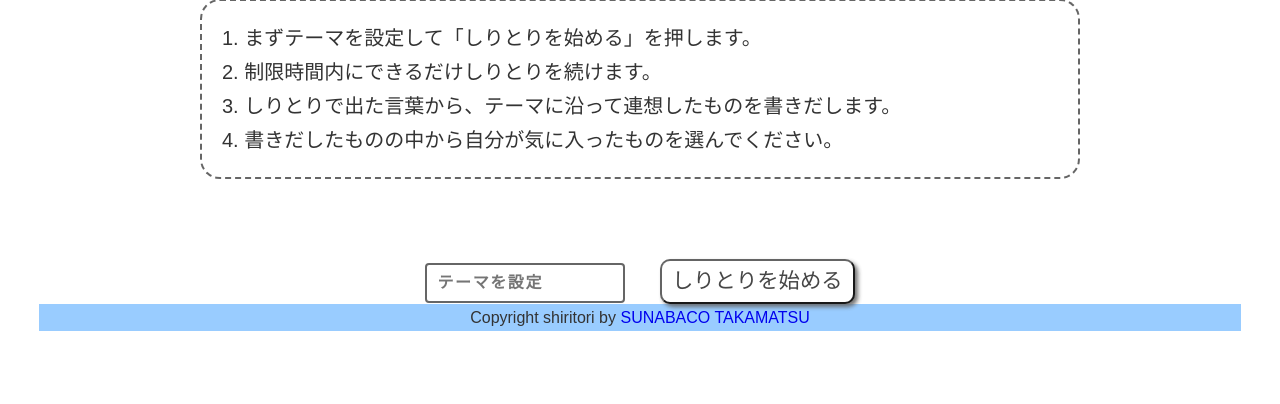
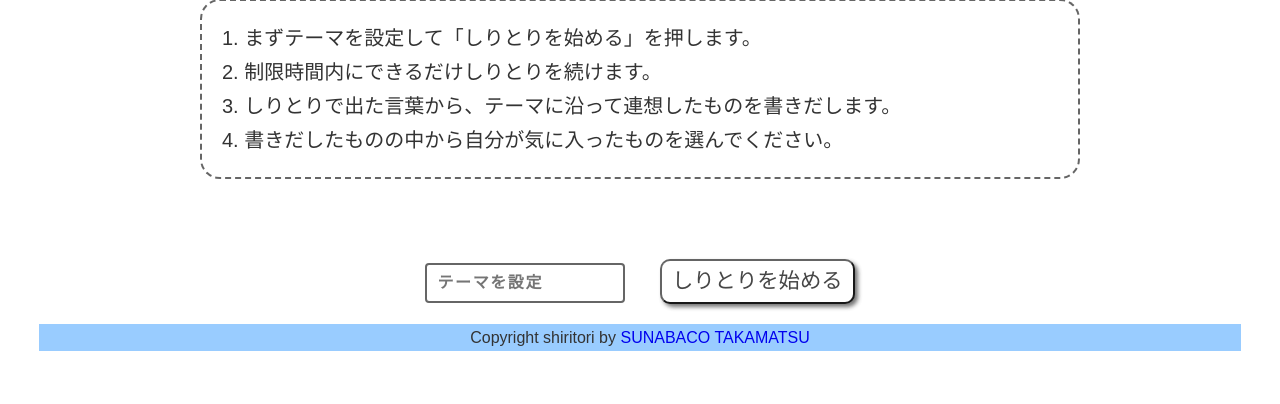
Before and after one commit to bamichan/shiritori-5-21, a Flask app: page / in a window 1280 px wide. Shown: the part 372-776 px from the top of the page. Run offline with Flask 2, Linux system fonts and the light colour scheme.

Commit message:
最終ページまで作成　index.html

```diff
--- a/templates/index.html
+++ b/templates/index.html
@@ -17,7 +17,7 @@
         4. 書きだしたものの中から自分が気に入ったものを選んでください。
       </div>
     </div>
-    <div class="content">
+    <div class="content margin-bottom">
       <form action="/" method="POST">
         <input type="text" name="theme" id="" class="inText" placeholder="テーマを設定">
         <input type="submit" value="しりとりを始める" class="button button-input">
```
